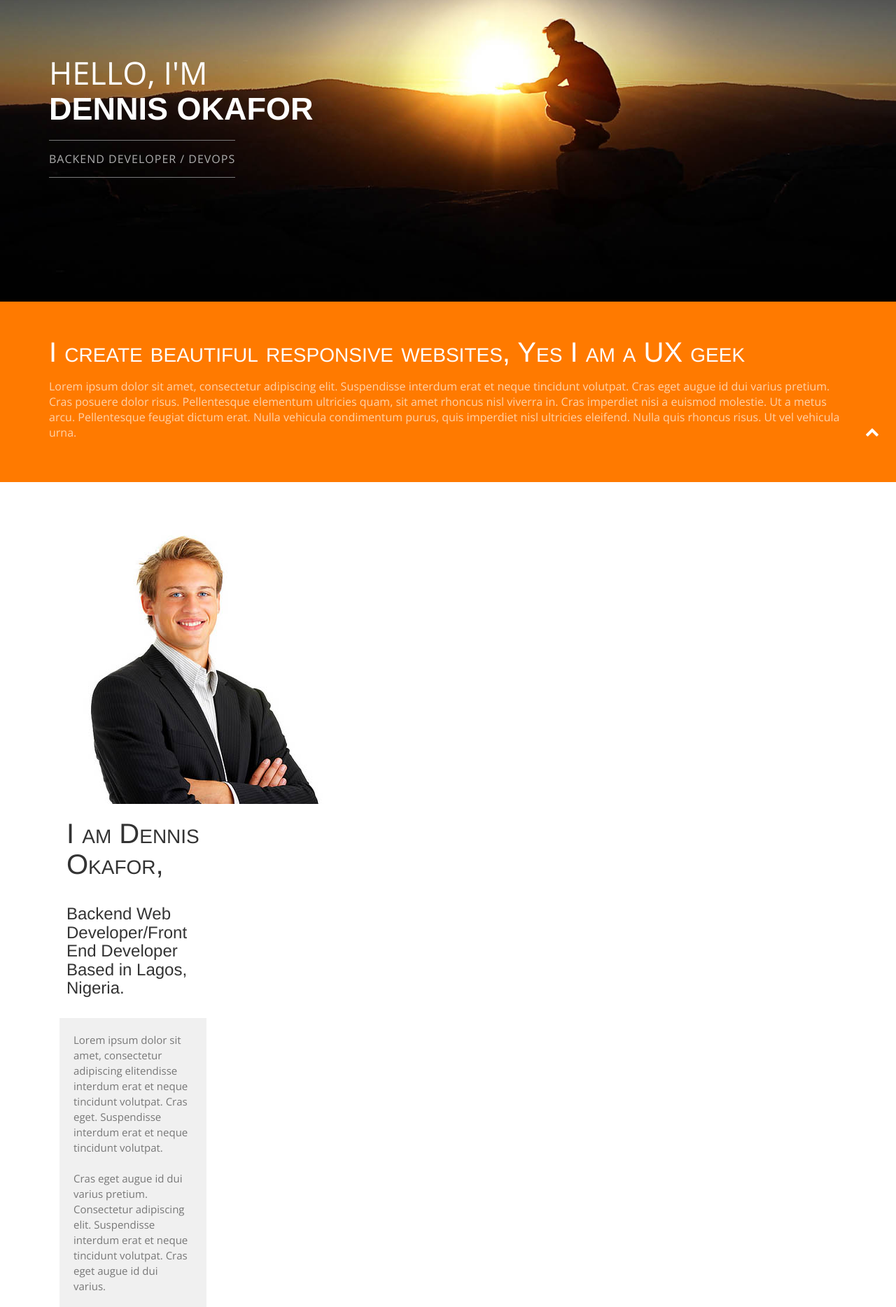
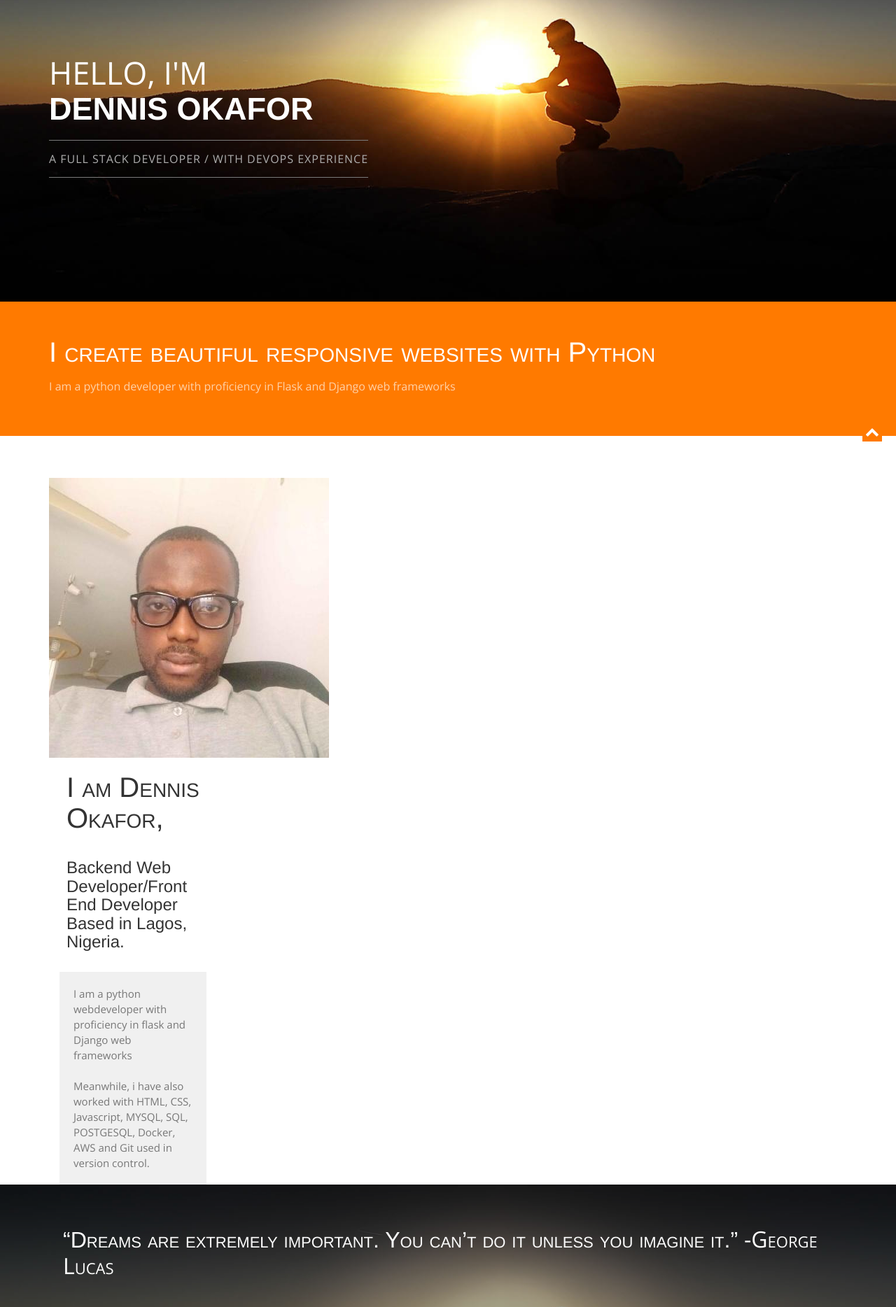
Before and after one commit to oka4dc/My_Portforlio, a Django app: page / in a window 1280 px wide. Shown: the part 149-2017 px from the top of the page at 70% size. Run offline with Django 4.2, Linux system fonts and the light colour scheme.

Commit message:
created my requirement.txt file in the project root directory

```diff
--- a/My_Portforlio_Project/Resune/templates/index.html
+++ b/My_Portforlio_Project/Resune/templates/index.html
@@ -66,15 +66,15 @@
       <div class="heroText">
         <h2><span>HEllo, I'm</span><br>
           Dennis Okafor</h2>
-        <span class="caption">Backend Developer / DevOps</span> </div>
+        <span class="caption">A Full Stack Developer / With DevOps Experience</span> </div>
     </div>
   </div>
 </section>
 <section id="introText">
   <div class="container">
     <div>
-      <h1>I create beautiful responsive websites, Yes I am a UX geek</h1>
-      <p>Lorem ipsum dolor sit amet, consectetur adipiscing elit. Suspendisse interdum erat et neque tincidunt volutpat. Cras eget augue id dui varius pretium. Cras posuere dolor risus. Pellentesque elementum ultricies quam, sit amet rhoncus nisl viverra in. Cras imperdiet nisi a euismod molestie. Ut a metus arcu. Pellentesque feugiat dictum erat. Nulla vehicula condimentum purus, quis imperdiet nisl ultricies eleifend. Nulla quis rhoncus risus. Ut vel vehicula urna.</p>
+      <h1>I create beautiful responsive websites with Python</h1>
+      <p>I am a python developer with proficiency in Flask and Django web frameworks</p>
     </div>
   </div>
 </section>
@@ -83,16 +83,15 @@
   <div class="container">
     <div class="row">
       <!-- item -->
-      <div class="col-md-4 tileBox"> <img src="{% static "images/photo-1.jpg" %}" alt="me"/> <!--class="homepage-image"> item -->
+      <div class="col-md-4 tileBox"> <img src="{% static "images/dennis.jpg" %}" alt="me"/> <!--class="homepage-image"> item -->
       <div class="col-md-8 tileBox">
         <div class="txtHead">
           <h2>I am Dennis Okafor,</h2>
           <h3> Backend Web Developer/Front End Developer Based in Lagos, Nigeria.</h3>
         </div>
-        <p>Lorem ipsum dolor sit amet, consectetur adipiscing elitendisse interdum erat et neque tincidunt volutpat. Cras eget. Suspendisse interdum erat et neque tincidunt volutpat. <br/>
+        <p>I am a python webdeveloper with proficiency in flask and Django web frameworks <br/>
           <br/>
-          Cras eget augue id dui varius pretium.
-          Consectetur adipiscing elit. Suspendisse interdum erat et neque tincidunt volutpat. Cras eget augue id dui varius.</p>
+          Meanwhile, i have also worked with HTML, CSS, Javascript, MYSQL, SQL, POSTGESQL, Docker, AWS and Git used in version control.</p>
       </div>
       <!-- end: -->
     </div>
@@ -266,7 +265,7 @@
               <div class="portfolio-item"> <img src="{% static "images/portfolio/img1.jpg" %}" alt="" />
                 <div class="portfolio-desc align-center">
                   <div class="folio-info"> <a href="{% static "images/portfolio/img2.jpg" %}" class="fancybox">
-                    <h5>Project Name</h5>
+                    <h5>Work Schedule App</h5>
                     <i class="fa fa-plus-square-o fa-2x"></i></a> </div>
                 </div>
               </div>
@@ -275,7 +274,7 @@
               <div class="portfolio-item"> <img src="{% static "images/portfolio/img2.jpg" %}" alt="" />
                 <div class="portfolio-desc align-center">
                   <div class="folio-info"> <a href="{% static "images/portfolio/img2.jpg" %}" class="fancybox">
-                    <h5>Project Name</h5>
+                    <h5>Login/Auth App</h5>
                     <i class="fa fa-plus-square-o fa-2x"></i></a> </div>
                 </div>
               </div>
@@ -284,7 +283,7 @@
               <div class="portfolio-item"> <img src="{% static "images/portfolio/img3.jpg" %}" alt="" />
                 <div class="portfolio-desc align-center">
                   <div class="folio-info"> <a href= "{% static "images/portfolio/img3.jpg" %}" class="fancybox">
-                    <h5>Project Name</h5>
+                    <h5>TODOLIST App</h5>
                     <i class="fa fa-plus-square-o fa-2x"></i></a> </div>
                 </div>
               </div>
@@ -293,16 +292,16 @@
               <div class="portfolio-item"> <img src="{% static "images/portfolio/img4.jpg" %}" alt="" />
                 <div class="portfolio-desc align-center">
                   <div class="folio-info"> <a href="{% static "images/portfolio/img4.jpg" %}" class="fancybox">
-                    <h5>Project Name</h5>
+                    <h5>Social Media App</h5>
                     <i class="fa fa-plus-square-o fa-2x"></i></a> </div>
                 </div>
               </div>
             </article>
             <article class="col-sm-4 isotopeItem photography">
-              <div class="portfolio-item"> <img src="{% static "images/portfolio/img5.jpg" %}" alt="" />
+              <div class="portfolio-item"> <img src="{% static "images/portfolio/onik.png" %}" alt="" />
                 <div class="portfolio-desc align-center">
-                  <div class="folio-info"> <a href="{% static "images/portfolio/img5.jpg" %}" class="fancybox">
-                    <h5>Project Name</h5>
+                  <div class="folio-info"> <a href="https://onikglobalwebsitereadynow.onrender.com/index1.html" class="fancybox">
+                    <h5>Onik Global company Website/ Flask</h5>
                     <i class="fa fa-plus-square-o fa-2x"></i></a> </div>
                 </div>
               </div>
@@ -311,7 +310,7 @@
               <div class="portfolio-item"> <img src="{% static "images/portfolio/img6.jpg" %}" alt="" />
                 <div class="portfolio-desc align-center">
                   <div class="folio-info"> <a href="{% static "images/portfolio/img6.jpg" %}" class="fancybox">
-                    <h5>Project Name</h5>
+                    <h5>Car repair website</h5>
                     <i class="fa fa-plus-square-o fa-2x"></i></a> </div>
                 </div>
               </div>
@@ -320,7 +319,7 @@
               <div class="portfolio-item"> <img src="{% static "images/portfolio/img7.jpg" %}" alt="" />
                 <div class="portfolio-desc align-center">
                   <div class="folio-info"> <a href="{% static "images/portfolio/img7.jpg" %}" class="fancybox">
-                    <h5>Project Name</h5>
+                    <h5>Ecommerce Website</h5>
                     <i class="fa fa-plus-square-o fa-2x"></i></a> </div>
                 </div>
               </div>
--- /dev/null
+++ b/My_Portforlio_Project/requirements.txt
@@ -0,0 +1,4 @@
+asgiref==3.6.0
+Django==4.1.4
+sqlparse==0.4.3
+tzdata==2022.7
```
Also changed, not shown: My_Portforlio_Project/Resune/static/images/dennis.jpg (added), My_Portforlio_Project/Resune/static/images/intro.png (added), My_Portforlio_Project/Resune/static/images/portfolio/onik.PNG (added).
